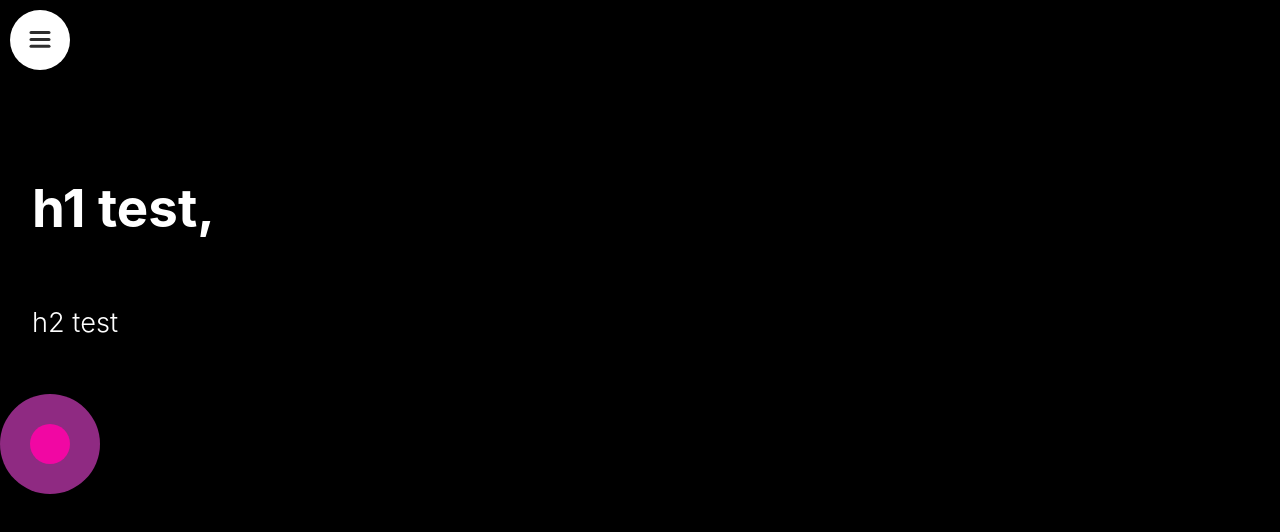
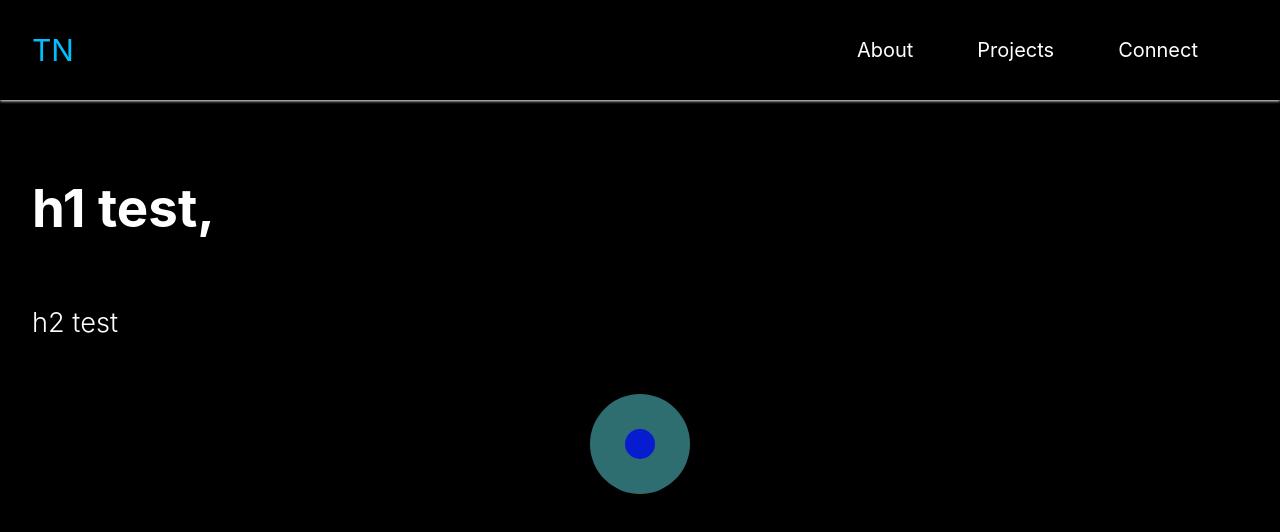
Before and after one commit to TurnerTastic1/Portfolio, a React (Create React App) app: page /home in a window 1280 px wide. Shown: the top 532 px of the page. Built offline with nearby package versions, Linux system fonts and the light colour scheme.

Commit message:
More style changes

```diff
--- a/src/App.jsx
+++ b/src/App.jsx
@@ -25,7 +25,7 @@ function App() {
   // const is404 = !paths.includes(window.hash);
   return (
     <AppContainer>
-      <Nav />
+      <Navbar />
       <ParticlesComponent />
       <Router>
         <Routes>
--- a/src/components/motion/expansion/index.jsx
+++ b/src/components/motion/expansion/index.jsx
@@ -2,13 +2,32 @@ import React from "react";
 import { useState } from "react";
 import { motion } from "framer-motion";
 
+import styled from "styled-components";
+
 // Styles
 import "./styles.css"
+
+const ExpansionContainer = styled.div`
+  width: 100%;
+  height: 60%;
+  display: flex;
+  align-items: center;
+  background: transparent;
+`;
+
+const MiddleSection = styled.div`
+  display: flex;
+  flex: 2;
+  height: 100%;
+  justify-content: center;
+`;
 
 function Expansion() {
   const [isOpen, setIsOpen] = useState(false);
 
   return (
+    <ExpansionContainer>
+      <MiddleSection>
         <motion.div
           layout
           data-isOpen={isOpen}
@@ -18,6 +37,8 @@ function Expansion() {
         >
           <motion.div layout className="child" />
         </motion.div>
+      </MiddleSection>
+    </ExpansionContainer>
   )
 }
 
--- a/src/components/motion/expansion/styles.css
+++ b/src/components/motion/expansion/styles.css
@@ -1,20 +1,23 @@
 .parent {
-    background: rgb(143, 42, 130);
+    background: rgba(93, 220, 225, 0.5);
     width: 100px;
     height: 100px;
     display: flex;
     justify-content: center;
     align-items: center;
+    z-index: 1;
   }
 
 .parent[data-isOpen="true"] {
   width: 400px;
   height: 200px;
+
 }
 
   .child {
-    width: 40px;
-    height: 40px;
-    background: #f107a3;
+    width: 30px;
+    height: 30px;
+    background: #071bcf;
     border-radius: 50%;
+    z-index: 1;
   }
--- a/src/components/navbar/styles.jsx
+++ b/src/components/navbar/styles.jsx
@@ -36,7 +36,6 @@ export const Link = styled.a`
   text-decoration: none;
   color: inherit;
   font-size: inherit;
-
   &:hover {
     color: #00BFFF;
     border-top: 1px solid #00BFFF;
--- a/src/pages/home.jsx
+++ b/src/pages/home.jsx
@@ -6,11 +6,9 @@ import Expansion from "../components/motion/expansion/index.jsx";
 
 import { motion } from "framer-motion"
 
-import ParticlesComponent from "../components/particles/stars.jsx";
 
 const Main = styled.section`
   padding-bottom: 100%;
-  padding-top: 100px;
 `;
 
 const About = styled.section`
@@ -67,7 +65,9 @@ function Home() {
   // console.log("Home!");
   return (
     <div>
+
       <Main id="home">
+
         <motion.div
           initial={{ opacity: 0, scale: 0.5 }}
           animate={{ opacity: 1, scale: 1 }}
@@ -85,8 +85,7 @@ function Home() {
           </SubBox>
 
         </motion.div>
-
-        <Expansion/>
+        <Expansion />
       </Main>
 
       <About id="about">
```
Also changed, not shown: src/assets/Compass.png (added). Lines whose indentation alone changed are shown as unchanged.
